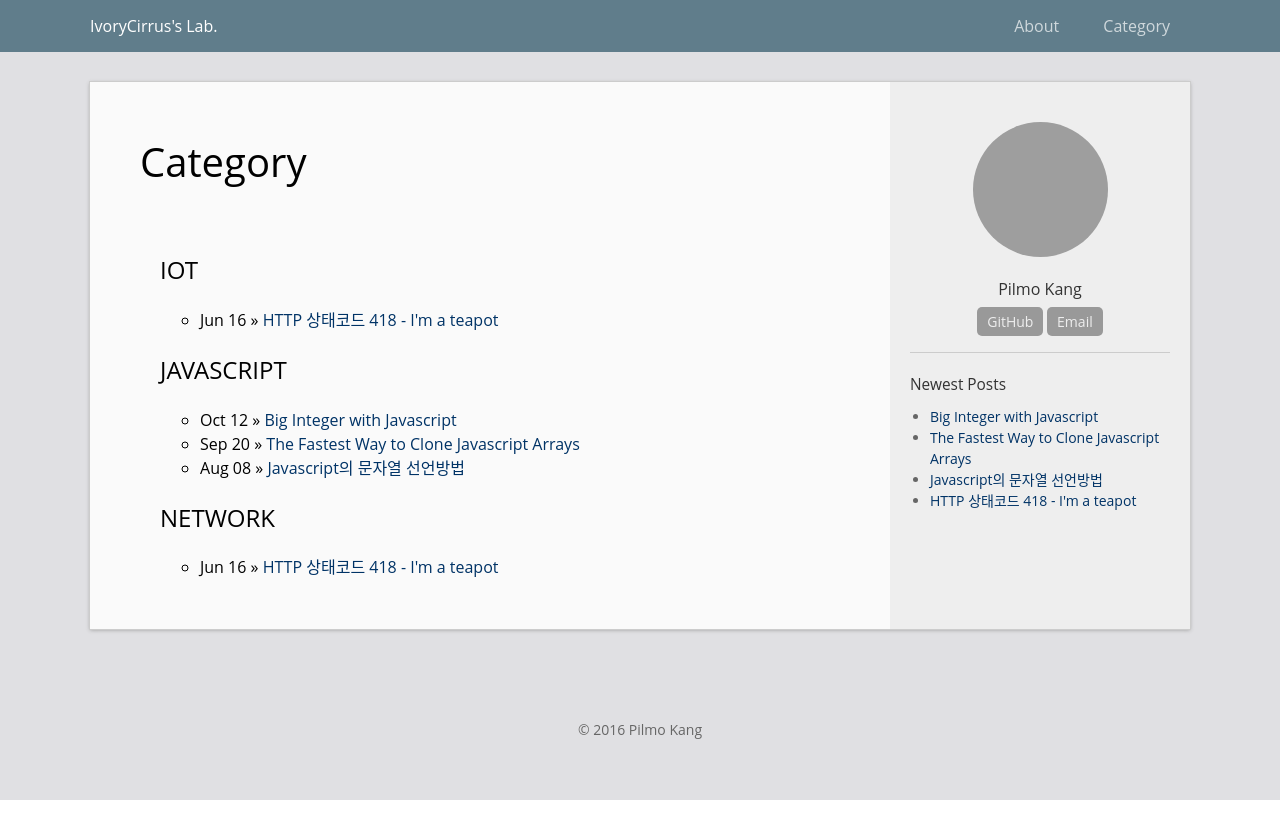
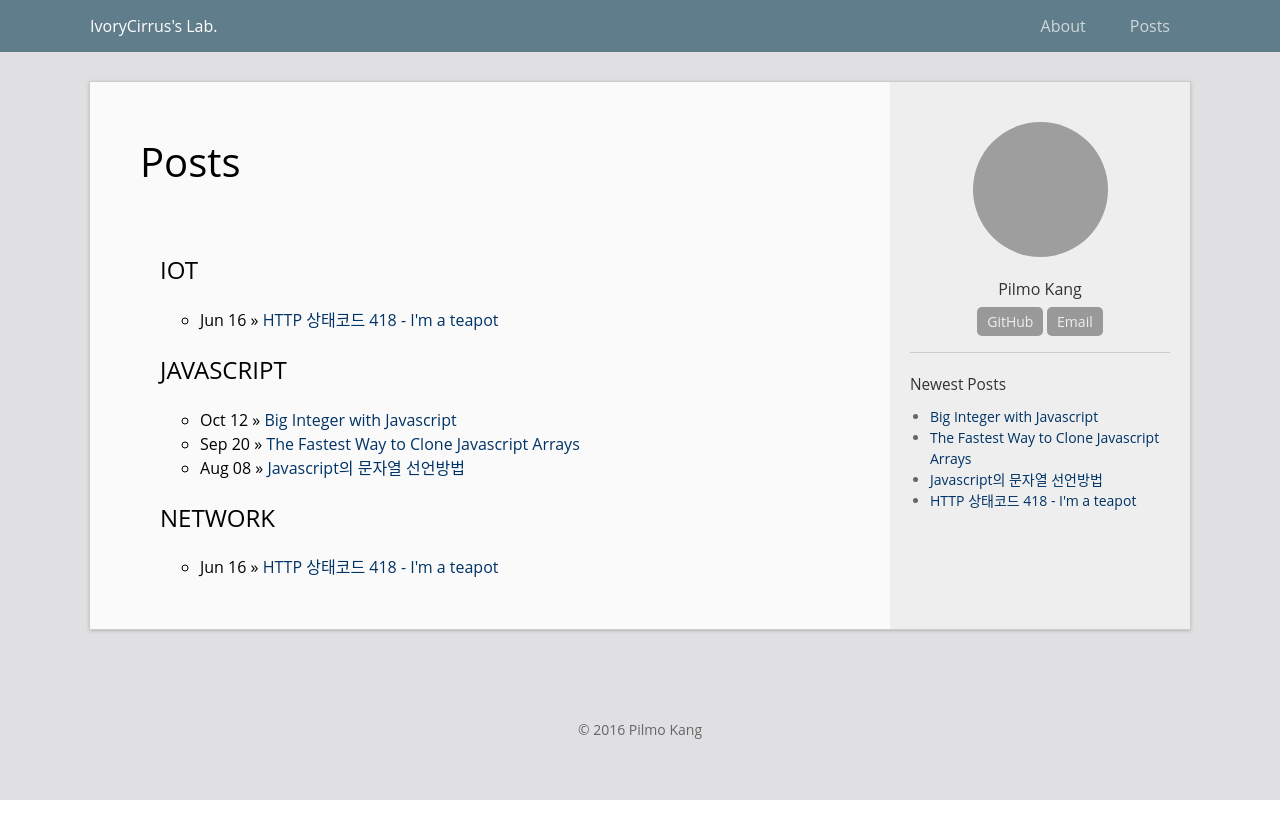
Before and after one commit to ivorycirrus/ivorycirrus.github.com, a Jekyll site: the page built from category.html, in a window 1280 px wide. Shown: the top 839 px of the page. Built offline with Jekyll 4.4.1, drawn with Linux system fonts in a browser that asks for light colours; grey boxes are pictures that could not be loaded.

Commit message:
헤더 수정 : Category -> Posts

```diff
--- a/category.html
+++ b/category.html
@@ -1,12 +1,12 @@
 ---
 layout: default
-title: Category
+title: Posts
 permalink: /category/
 public: true
 ---
 
 <div class="home">
-  <h1 class="page-heading">Category</h1>
+  <h1 class="page-heading">Posts</h1>
 
   <ul class="post-list">
 
```
